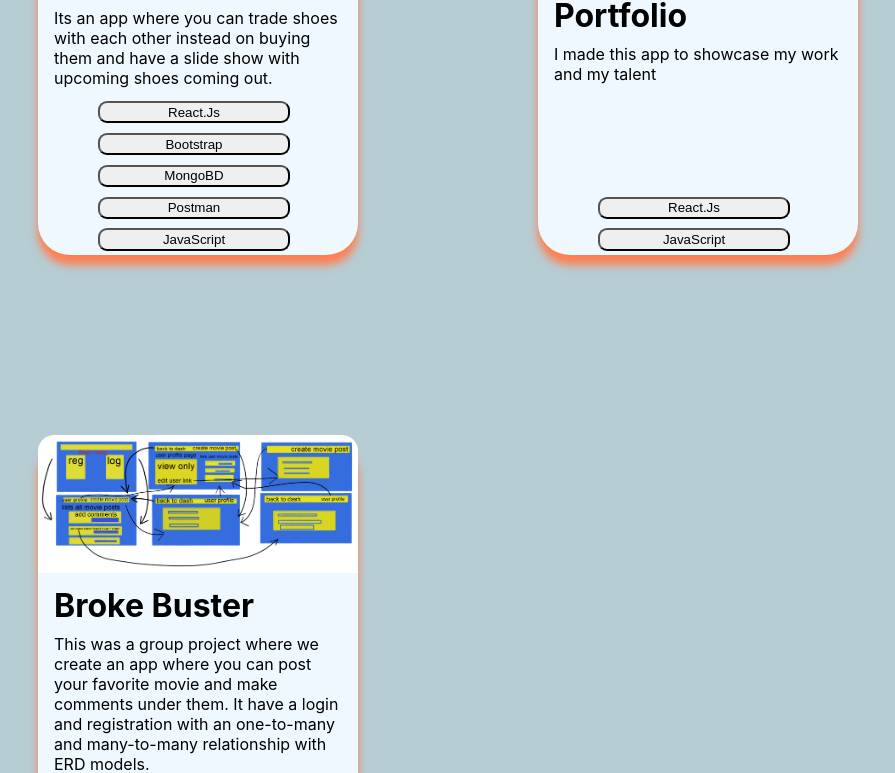
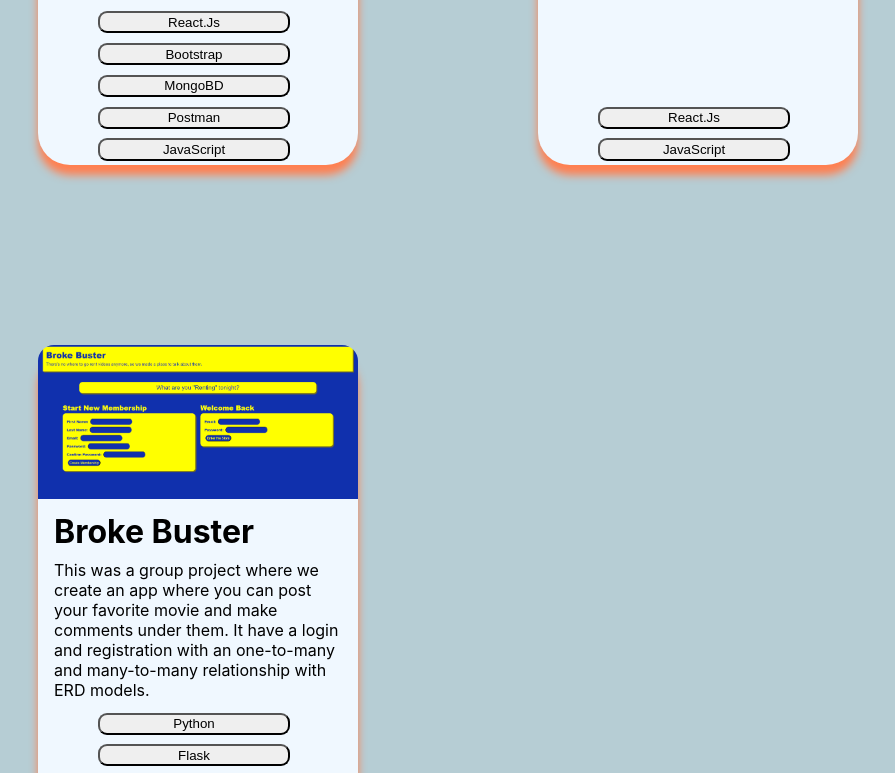
Before and after one commit to Tiarawayz/Portfolio, a React (Create React App) app: page / in a window 1280 px wide. Shown: the part 1088-1861 px from the top of the page, without its empty margins (52-947 px from the left). Built offline with nearby package versions, Linux system fonts and the light colour scheme.

Commit message:
update end.page, end.css

```diff
--- a/src/components/end.css
+++ b/src/components/end.css
@@ -1,7 +1,7 @@
 .end {
   text-align: center;
-  margin-bottom: 20px;
-  margin-top: 30px;
+  margin-bottom: -60px;
+  margin-top: 0px;
 }
 
 .card-container{
--- a/src/components/endpage.js
+++ b/src/components/endpage.js
@@ -30,7 +30,7 @@ const Endpage = () => {
 
 
         <div className='card-container'>
-        <img src='./images/group.png' alt='Portfolio' className='card-img'/>
+        <img src='./images/broke.png' alt='broke' className='card-img'/>
         <h1 className='card-title'>Broke Buster</h1>
         <p className='card-description'>This was a group project where we create an app where you can post your favorite movie and make comments under them. It have a login and registration with an one-to-many and many-to-many relationship with ERD models. </p>
         <button className='card-btn'>Python</button>
```
Also changed, not shown: public/images/broke.png (added).
